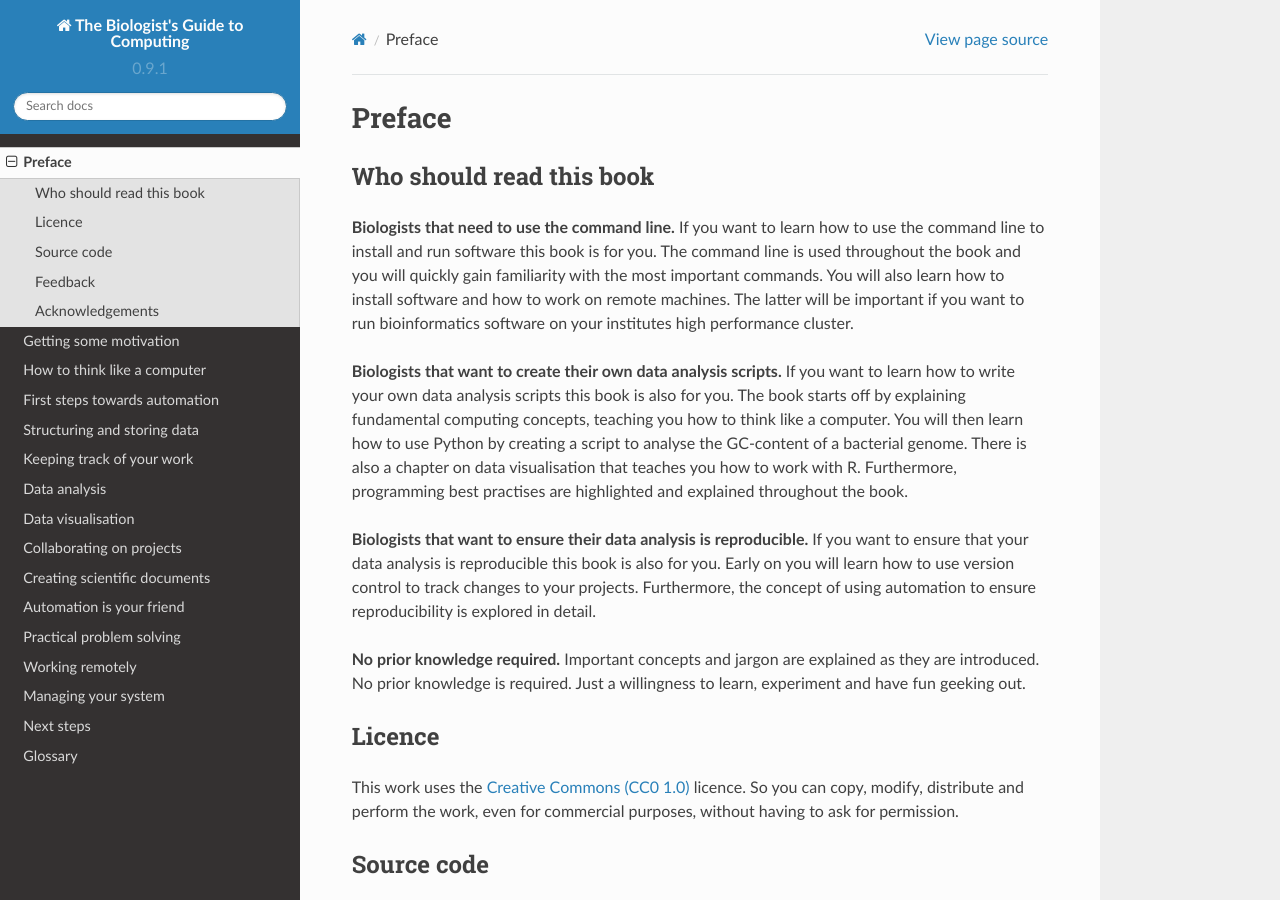
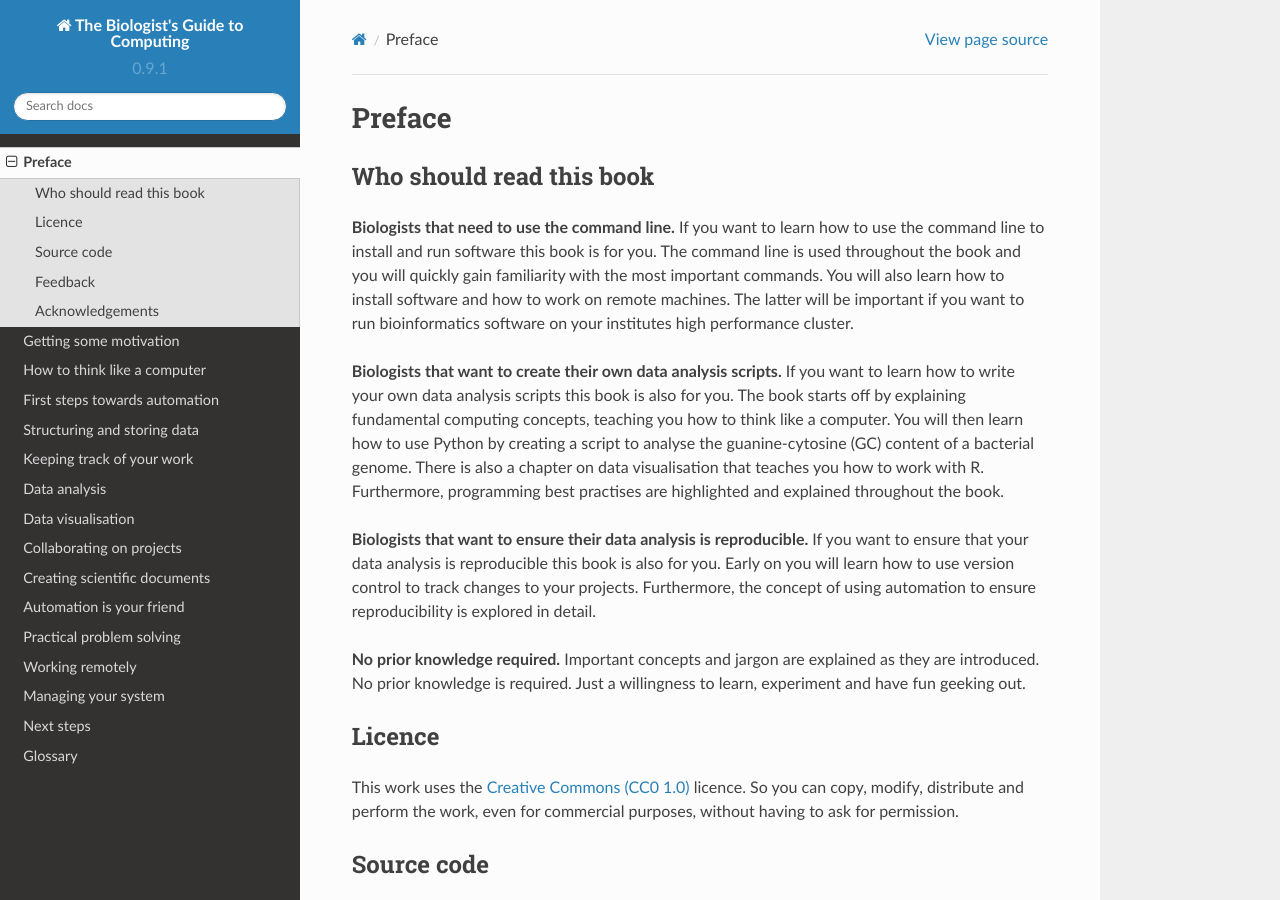
Before and after one commit to tjelvar-olsson/biologists-guide-to-computing, a Sphinx documentation site: the page built from source/preface.rst, in a window 1280 px wide and 900 px high. Built offline with Sphinx 7.4.7 and the Read the Docs theme 2.0.0, drawn with Linux system fonts in a browser that asks for light colours.

Commit message:
Implement tools feedback

```diff
--- a/source/how-to-think-like-a-computer.rst
+++ b/source/how-to-think-like-a-computer.rst
@@ -175,7 +175,7 @@ exponent increases the step size between two representable numbers increases.
     :math:`12.7^{-10}`, :math:`12.7` and :math:`12.7^7` could all be expressed
     by floating the radix point around the significant digits :math:`127`.
 
-All real numbers cannot be represented precisely using floating-point numbers.
+Not all numbers can be represented precisely using floating-point numbers.
 Furthermore, arithmetic operations on floating-point numbers cannot truly
 represent arithmetic operations. This can lead to issues with accuracy. We can
 illustrate this using Python (we will get more details on scripting and Python
@@ -287,7 +287,7 @@ of instructions can be useful when trying to understand concepts such as
 loops. A loop is essentially a set of machine instructions that end with a
 decision to jump back to the beginning of the same set of instructions.
 
-Loops often include a criteria for exiting the loop. If the criteria for
+Loops often include a condition for exiting the loop. If the condition for
 exiting the loop is not defined, or it cannot be reached, the loop will keep
 cycling forever in what is termed an "infinite loop".
 
--- a/source/preface.rst
+++ b/source/preface.rst
@@ -18,10 +18,9 @@ If you want to learn how to write your own data analysis scripts
 this book is also for you. The book starts off by explaining fundamental
 computing concepts, teaching you how to think like a computer.
 You will then learn how to use Python by creating a script to analyse
-the GC-content of a bacterial genome. There is also a chapter on
-data visualisation that teaches you how to work with R. Furthermore,
-programming best practises are highlighted and explained throughout the
-book.
+the guanine-cytosine (GC) content of a bacterial genome. There is also a
+chapter on data visualisation that teaches you how to work with R. Furthermore,
+programming best practises are highlighted and explained throughout the book.
 
 **Biologists that want to ensure their data analysis is reproducible.**
 If you want to ensure that your data analysis is reproducible this book
```
